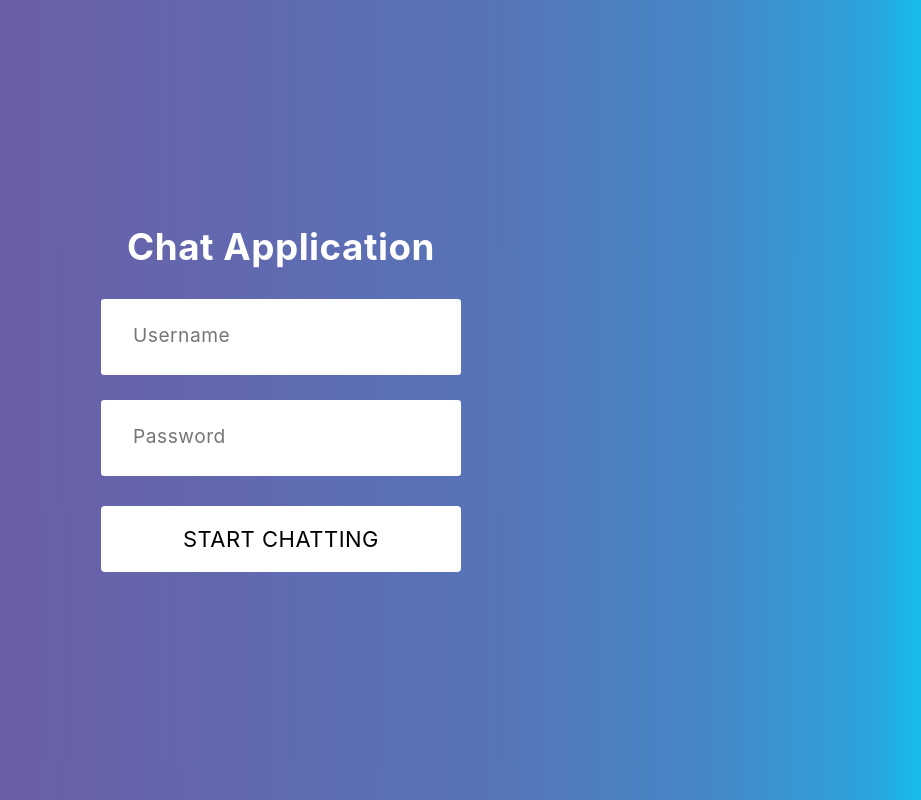
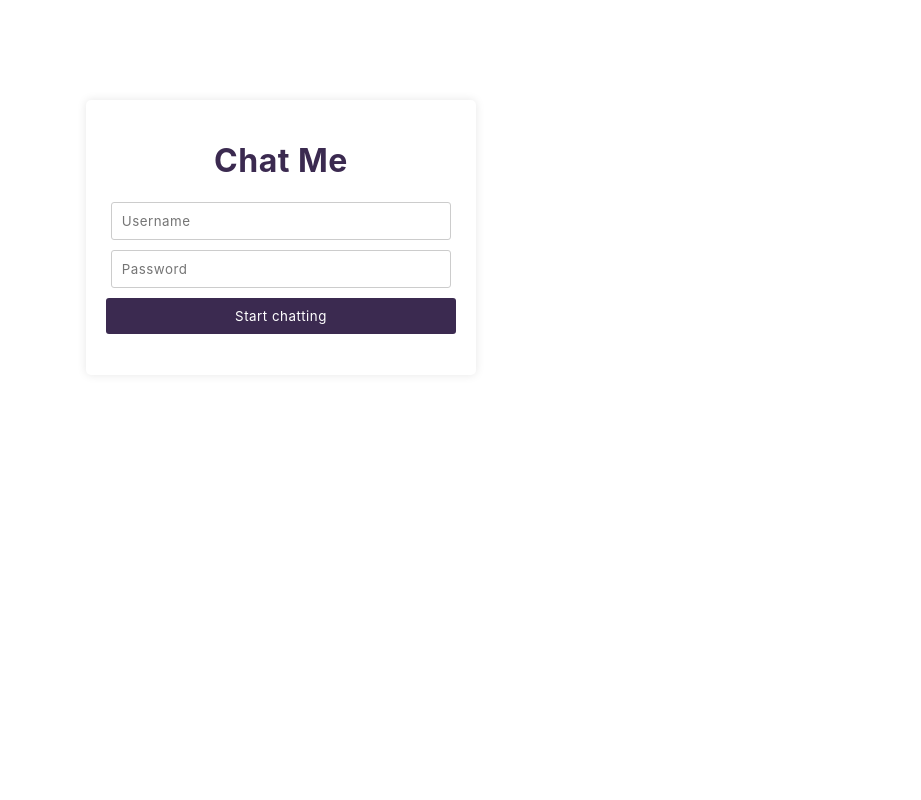
Before and after one commit to mp-code123/chatMe, a React (Vite) app: page / in a window 1280 px wide. Shown: the whole page, without its empty margins (359-1280 px from the left). Built offline with nearby package versions, Linux system fonts and the light colour scheme.

Commit message:
form fixed

```diff
--- a/src/App.css
+++ b/src/App.css
@@ -206,7 +206,7 @@
   }
 
   /* FORM STYLES */
-  *,
+  /* *,
   *::after,
   *::before {
     margin: 0;
@@ -217,7 +217,7 @@
 
   .wrapper {
     height: 100vh;
-      width: 100%;
+    width: 100%;
     background: rgb(117,84,160);
     background: linear-gradient(90deg, rgba(117,84,160,1) 7%, rgba(117,84,160,1) 17%, rgba(106,95,168,1) 29%, rgba(99,103,174,1) 44%, rgba(87,116,184,1) 66%, rgba(70,135,198,1) 83%, rgba(44,163,219,1) 96%, rgba(22,188,237,1) 100%, rgba(0,212,255,1) 100%);
     display: flex;
@@ -228,7 +228,7 @@
   .input {
     color: #333;
     font-size: 1.2rem;
-      margin: 0 auto;
+    margin: 0 auto;
     padding: 1.5rem 2rem;
     border-radius: 0.2rem;
     background-color: rgb(255, 255, 255);
@@ -288,4 +288,36 @@
   .button:hover span:after {
     opacity: 1;
     right: 0;
+  } */
+  /* login css updated */
+  .wrapper{
+    max-width: 350px;
+    margin: 100px auto;
+    text-align: center;
+    background-color: white;
+    padding: 20px;
+    border-radius: 5px;
+    box-shadow: 0px 0px 10px rgba(0, 0, 0, 0.1);
   }
+
+  .login-form input {
+    width: 91%;
+    padding: 10px;
+    margin-bottom: 10px;
+    border: 1px solid #ccc;
+    border-radius: 3px;
+  }
+
+  .login-form button {
+    width: 100%;
+    padding: 10px;
+    background-color: #3B2A50;
+    color: white;
+    border: none;
+    border-radius: 3px;
+    cursor: pointer;
+  }
+
+  /* .login-form button:hover {
+    background-color: #357ae8;
+  } */
--- a/src/components/ChatFeed.jsx
+++ b/src/components/ChatFeed.jsx
@@ -1,6 +1,7 @@
 import MyMessage from './MyMessage';
 import TheirMessage from './TheirMessage';
 import MessageForm from './MessageForm';
+import { ChatCard } from 'react-chat-engine';
 
 const ChatFeed = (props) => {
   const { chats, activeChat, userName, messages } = props;
--- a/src/components/LoginForm.jsx
+++ b/src/components/LoginForm.jsx
@@ -22,24 +22,25 @@ const LoginForm = () => {
       window.location.reload();
       setError('');
     } catch (err) {
-      setError('Oops, incorrect credentials.');
+      setError('invalid credentials.');
     }
   };
 
   return (
     <div className="wrapper">
       <div className="form">
-        <h1 className="title">Chat Application</h1>
-        <form onSubmit={handleSubmit}>
+        <h1 className="title" style={{color: '#3B2A50'}}>Chat Me</h1>
+        <form onSubmit={handleSubmit} className='login-form'>
+
           <input type="text" value={username} onChange={(e) => setUsername(e.target.value)} className="input" placeholder="Username" required />
           <input type="password" value={password} onChange={(e) => setPassword(e.target.value)} className="input" placeholder="Password" required />
-          <div align="center">
+          {/* <div align="center"> */}
             <button type="submit" className="button">
               <span>Start chatting</span>
             </button>
-          </div>
+          {/* </div> */}
         </form>
-        <h1>{error}</h1>
+        <h1 style={{color:'red'}}>{error}</h1>
       </div>
     </div>
 
```
